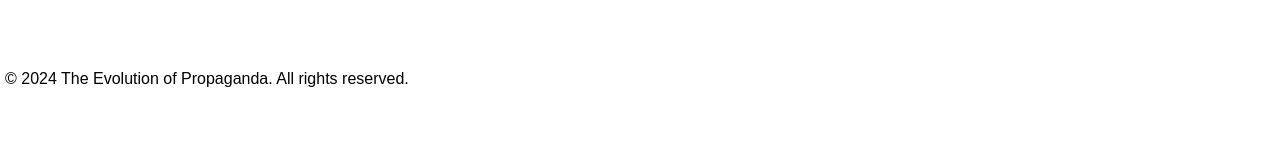
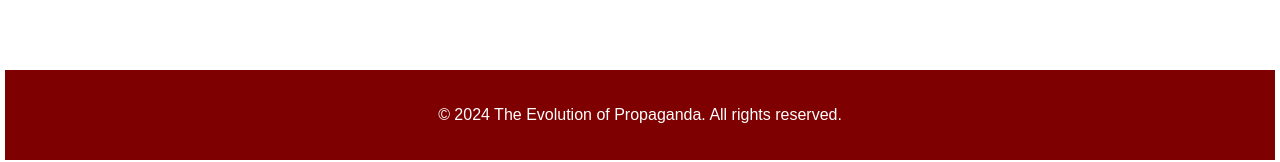
Before and after one commit to rayfould/History-website, a plain HTML site: page index.html in a window 1280 px wide. Shown: the part 2141-2303 px from the top of the page. Before the commit the page ends 2234 px from the top, so only its background shows below. Drawn offline with Linux system fonts and the light colour scheme.

Commit message:
Added footer

```diff
--- a/style.css
+++ b/style.css
@@ -123,6 +123,11 @@ nav a:hover {
     border-style: solid;
 }
 
-footer p {
-    margin: 0; /* Removes default margin to clean up layout */
+.site-footer {
+    background-color: #7e0000; /* Deep red, to match your header */
+    color: #ffffff; /* White text color for contrast */
+    text-align: center;
+    padding: 20px 0; /* Vertical padding */
+    font-size: 16px;
+    width: 100%; /* Ensure it spans the full width of the viewport */
 }
```
